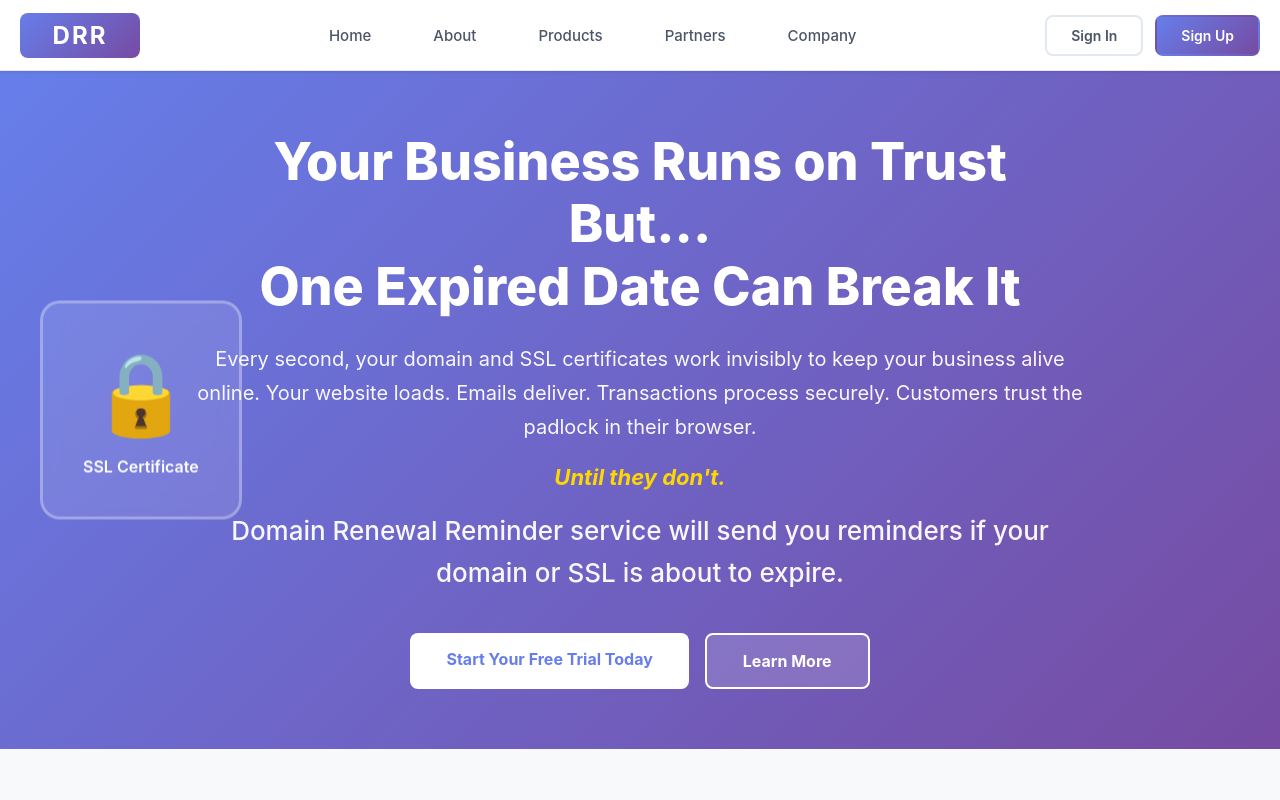
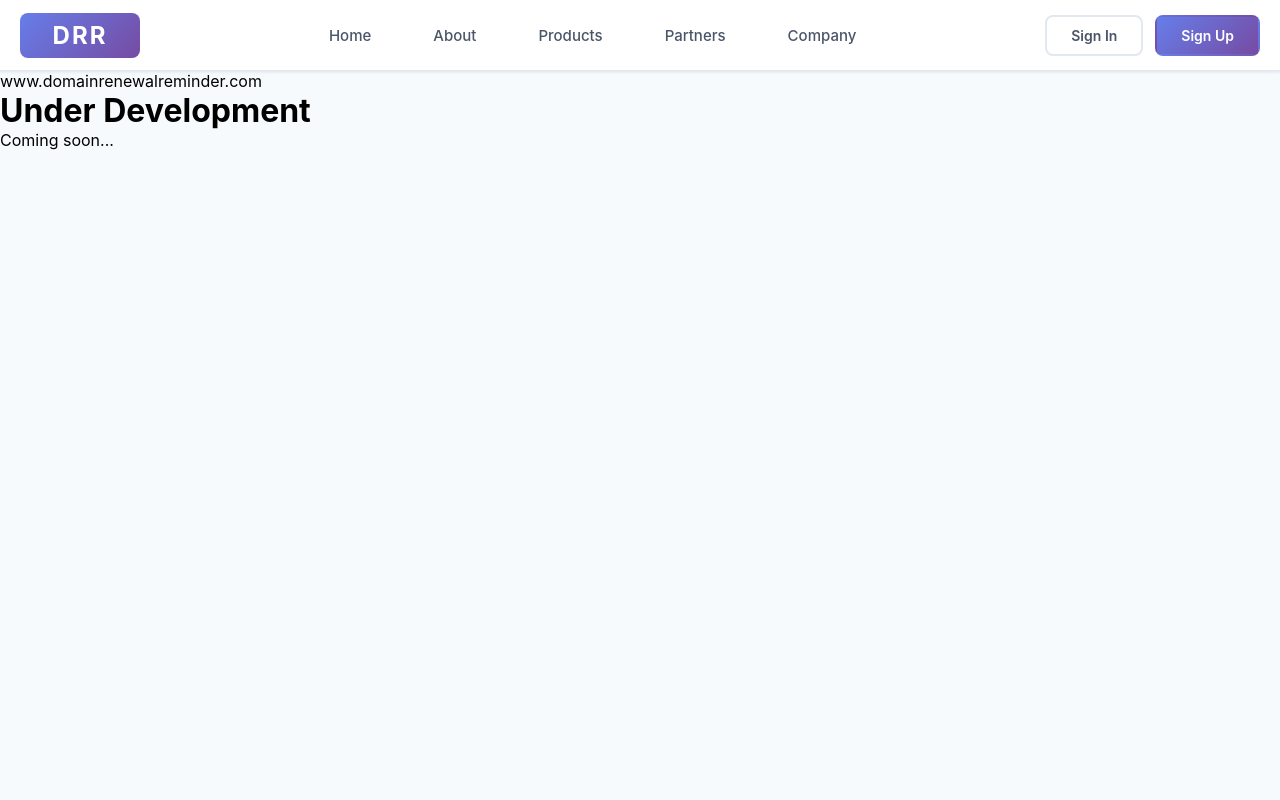
Before and after one commit to savos/drr2, a React (Vite) app in the folder frontend/: page / in a window 1280 px wide. Shown: the top 800 px of the page. Built offline with nearby package versions, Linux system fonts and the light colour scheme.

Commit message:
Show UnderDevelopment page on root route, move Home to /home

```diff
--- a/frontend/src/App.jsx
+++ b/frontend/src/App.jsx
@@ -3,6 +3,7 @@ import { BrowserRouter as Router, Routes, Route, Navigate } from 'react-router-d
 import PublicLayout from './components/PublicLayout';
 import DashboardLayout from './components/DashboardLayout';
 import Home from './pages/Home';
+import UnderDevelopment from './pages/UnderDevelopment';
 import Login from './pages/Login';
 import Auth from './pages/Auth';
 import Dashboard from './pages/Dashboard';
@@ -88,7 +89,8 @@ function App() {
         <Routes>
           {/* Public Routes with Header */}
           <Route element={<PublicLayout user={user} onLogout={handleLogout} />}>
-            <Route path="/" element={<Home />} />
+            <Route path="/" element={<UnderDevelopment />} />
+            <Route path="/home" element={<Home />} />
             <Route path="/login" element={<Login />} />
             <Route path="/register" element={<Auth />} />
             <Route path="/about" element={<AboutPage />} />
```
